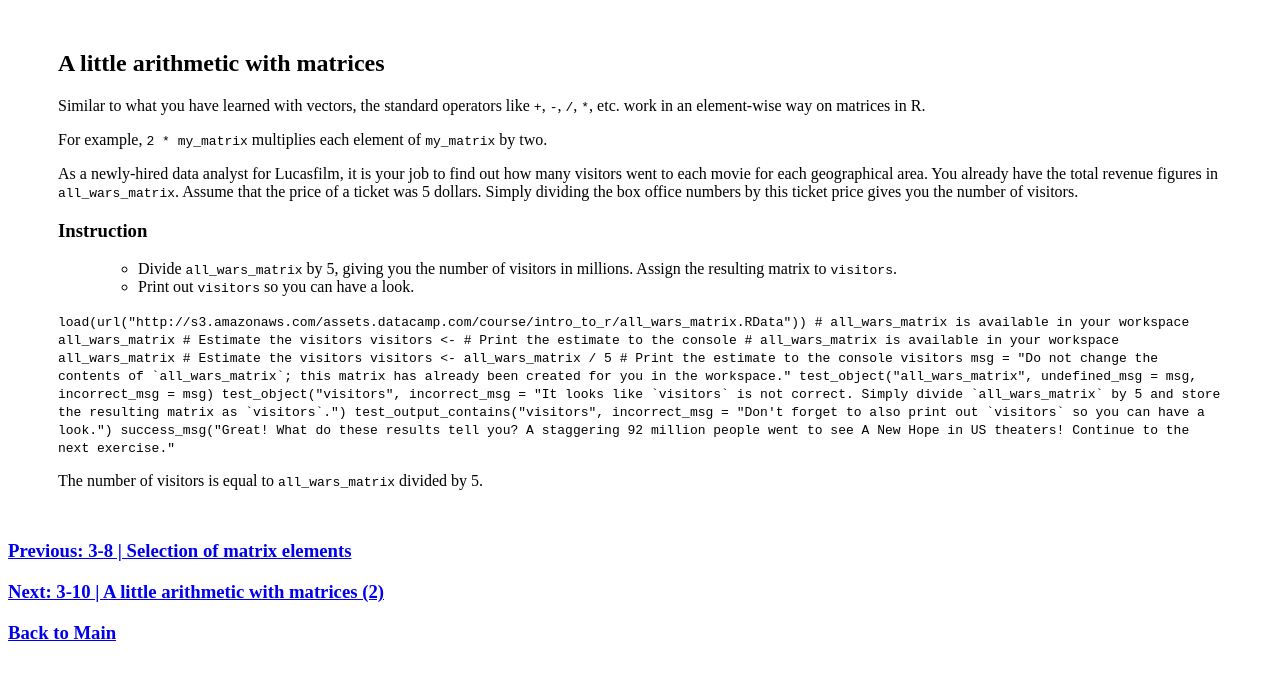
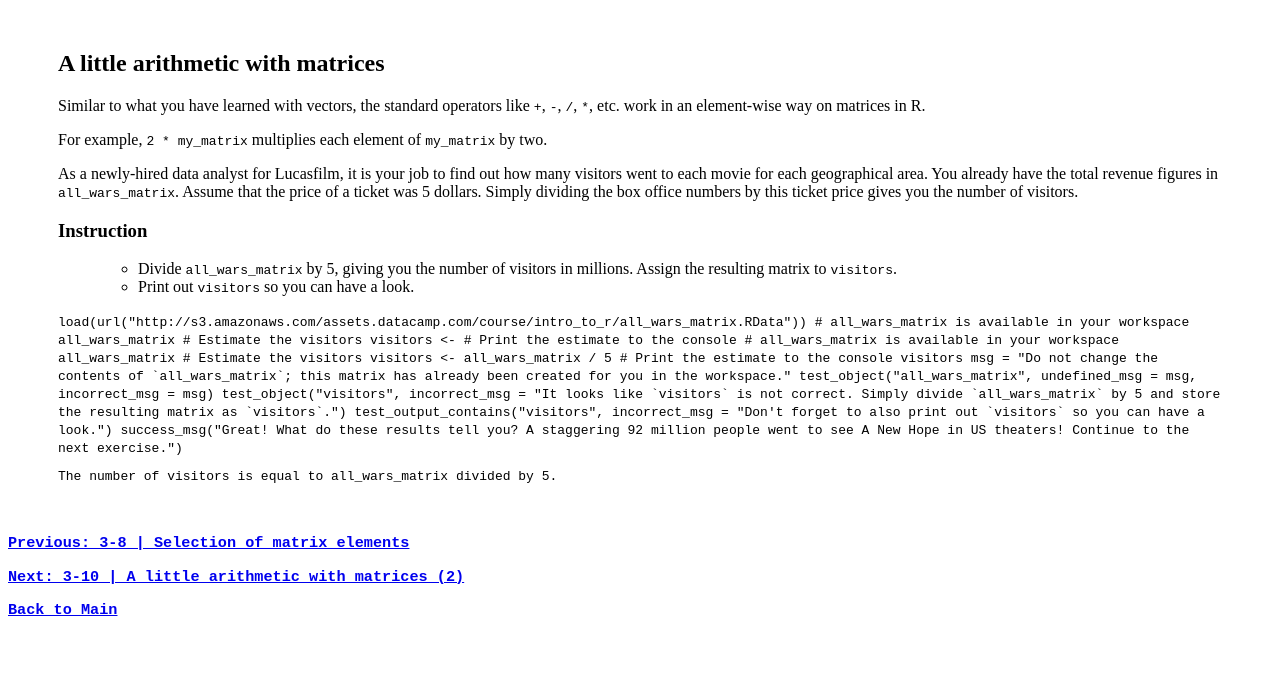
Before and after one commit to jkim205/jkim205.github.io, a Jekyll site: the page _pages/Day1/3-9.html, which Jekyll copies as it is, in a window 1280 px wide. Shown: the top 680 px of the page. Built offline with Jekyll 4.4.1, drawn with Linux system fonts in a browser that asks for light colours; a script that is not in the unit is left out.

Commit message:
Day 1 Ver. 1.0.1

```diff
--- a/_pages/Day1/3-9.html
+++ b/_pages/Day1/3-9.html
@@ -66,12 +66,11 @@
       <code data-type="sct">
 msg = "Do not change the contents of `all_wars_matrix`; this matrix has already been created for you in the workspace."
 test_object("all_wars_matrix", undefined_msg = msg, incorrect_msg = msg)
-
 test_object("visitors",
             incorrect_msg = "It looks like `visitors` is not correct. Simply divide `all_wars_matrix` by 5 and store the resulting matrix as `visitors`.")
 test_output_contains("visitors", incorrect_msg = "Don't forget to also print out `visitors` so you can have a look.")
-success_msg("Great! What do these results tell you? A staggering 92 million people went to see A New Hope in US theaters! Continue to the next exercise."
-</code>
+success_msg("Great! What do these results tell you? A staggering 92 million people went to see A New Hope in US theaters! Continue to the next exercise.")
+
  <div data-type="hint">
 <p>The number of visitors is equal to <code>all_wars_matrix</code> divided by 5.</p>
       </div>
```
